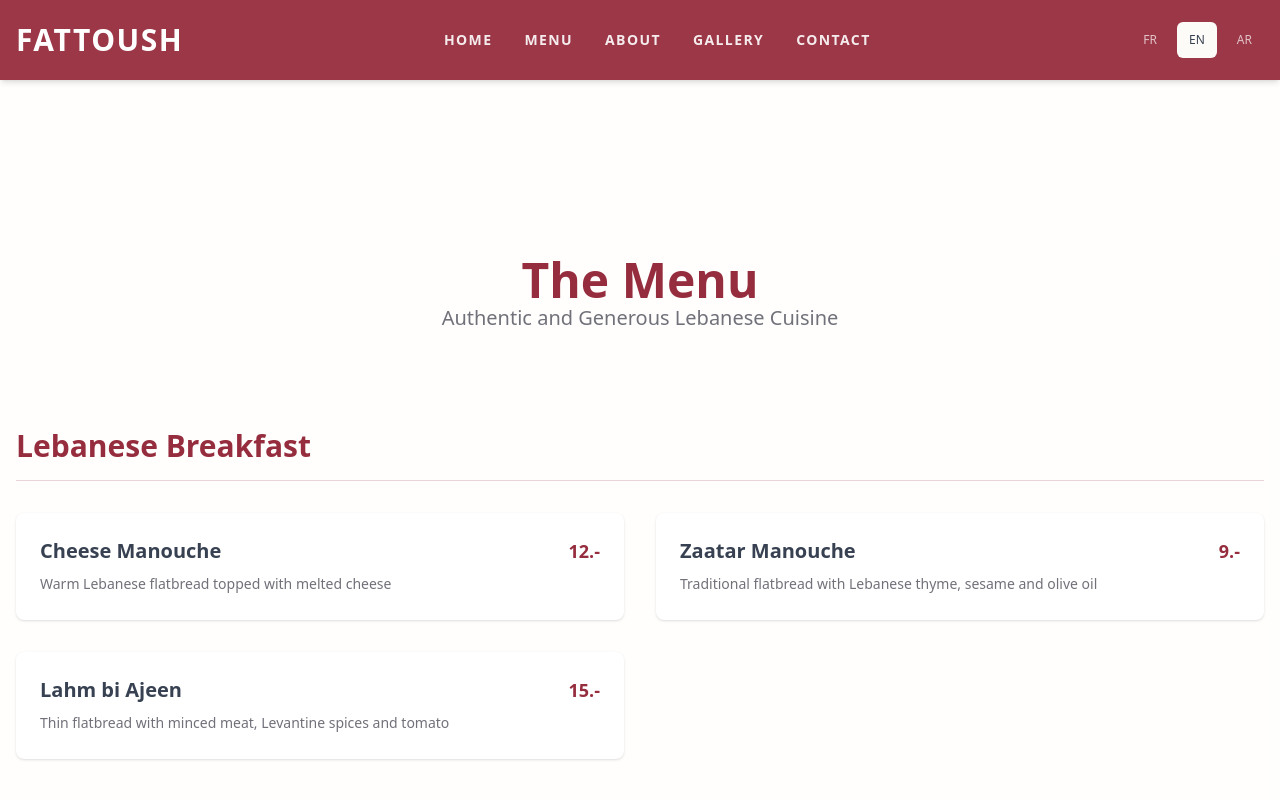
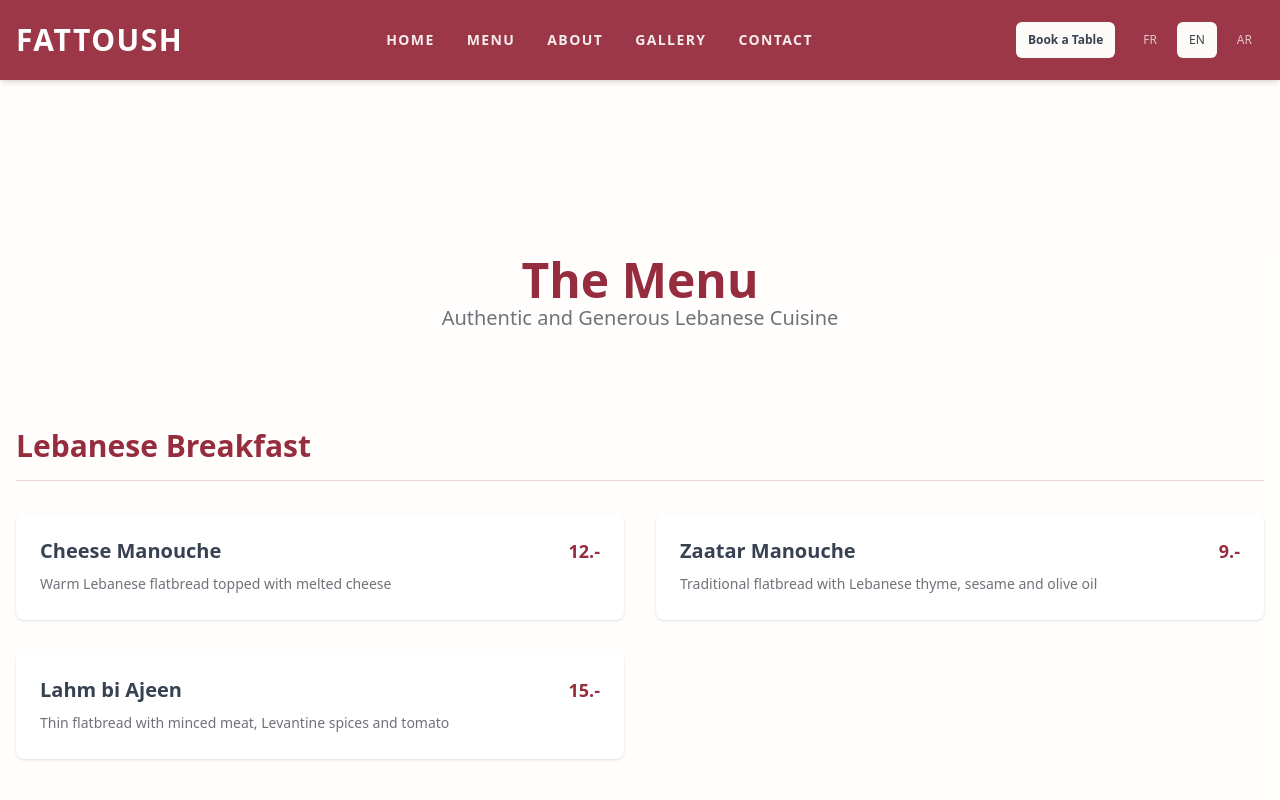
Before and after one commit to lopezdamien/fattoush, a Next.js app: page /en/menu in a window 1280 px wide. Shown: the top 800 px of the page. Built offline with nearby package versions, Linux system fonts and the light colour scheme.

Commit message:
Update reservation links to TheFork widget

```diff
--- a/src/app/[locale]/page.tsx
+++ b/src/app/[locale]/page.tsx
@@ -55,11 +55,11 @@ export default function Home() {
                   {t("cta")}
                 </Button>
               </Link>
-              <Link href="/reservation">
+              <a href="https://widget.thefork.com/5461ec0f-3804-499f-8328-955b4654321f" target="_blank" rel="noopener noreferrer">
                 <Button variant="outline" size="lg" className="text-lg px-8 py-6 h-auto shadow-lg hover:scale-105 transition-transform bg-transparent text-white border-2 border-white hover:bg-white hover:text-primary">
                   {t("book")}
                 </Button>
-              </Link>
+              </a>
             </div>
           </FadeIn>
         </div>
@@ -166,11 +166,11 @@ export default function Home() {
             </h2>
           </FadeIn>
           <FadeIn delay={0.2}>
-            <Link href="/reservation">
+            <a href="https://widget.thefork.com/5461ec0f-3804-499f-8328-955b4654321f" target="_blank" rel="noopener noreferrer">
               <Button size="lg" className="bg-white text-primary hover:bg-white/90 text-lg px-8 py-6 h-auto font-semibold">
                 {t("reservation.btn")}
               </Button>
-            </Link>
+            </a>
           </FadeIn>
         </div>
       </section>
--- a/src/components/layout/Header.tsx
+++ b/src/components/layout/Header.tsx
@@ -134,6 +134,17 @@ export function Header() {
 
                 <div className="flex items-center gap-4 z-50">
                     <div className="hidden md:block">
+                        <a
+                            href="https://widget.thefork.com/5461ec0f-3804-499f-8328-955b4654321f"
+                            target="_blank"
+                            rel="noopener noreferrer"
+                        >
+                            <Button variant="secondary" size="sm" className="hidden lg:flex font-semibold">
+                                {t("book")}
+                            </Button>
+                        </a>
+                    </div>
+                    <div className="hidden md:block">
                         <LanguageSwitcher />
                     </div>
                 </div>
@@ -161,6 +172,20 @@ export function Header() {
                                     </Link>
                                 </motion.div>
                             ))}
+
+                            <motion.div variants={itemVariants} className="w-full pt-4">
+                                <a
+                                    href="https://widget.thefork.com/5461ec0f-3804-499f-8328-955b4654321f"
+                                    target="_blank"
+                                    rel="noopener noreferrer"
+                                    onClick={toggleMenu}
+                                    className="block w-full"
+                                >
+                                    <Button variant="outline" size="lg" className="w-full text-xl py-6 border-2 border-white text-white hover:bg-white hover:text-primary transition-colors">
+                                        {t("book")}
+                                    </Button>
+                                </a>
+                            </motion.div>
                         </nav>
 
                         <motion.div variants={itemVariants} className="mt-8 flex flex-col items-center gap-6 w-full">
```
